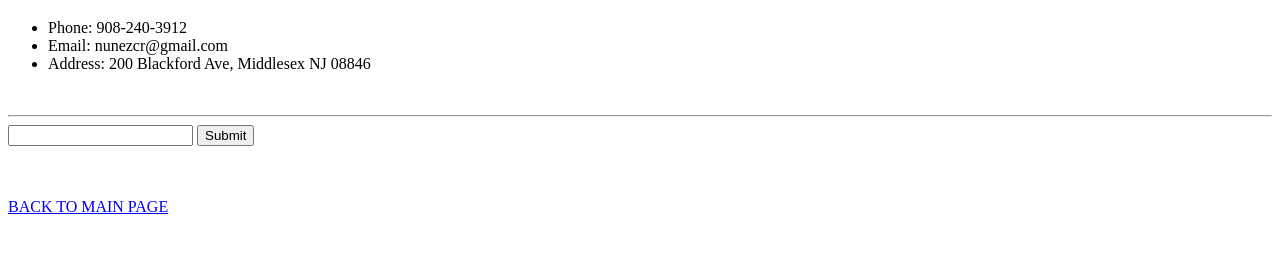
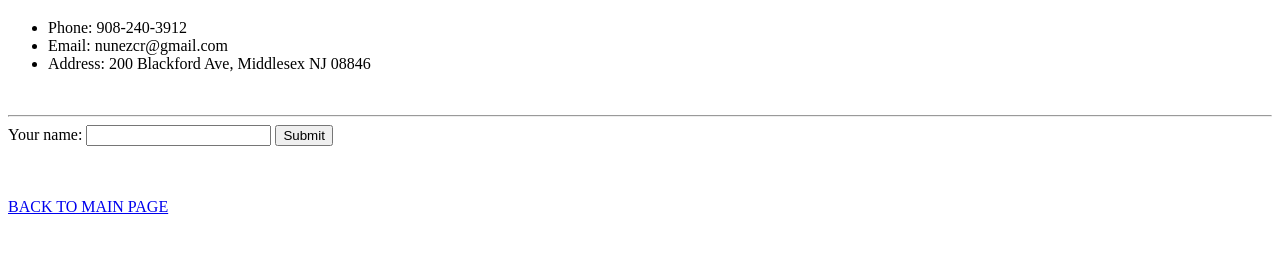
Before and after one commit to nunezcr1290/udemy, a plain HTML site: page contact.html in a window 1280 px wide. Shown: the part 61-314 px from the top of the page. Drawn offline with Linux system fonts and the light colour scheme.

Commit message:
Update contact.html

```diff
--- a/contact.html
+++ b/contact.html
@@ -15,7 +15,7 @@
   <br>
   <hr>
  <form action="index.html" method="post" enctype="text/plain"  >
-  <label for="Your name:"></label>
+  <label>Your name: </label>
   <input type="text" name="" value="">
   <input type="submit" name="" id="">
   <br>
```
